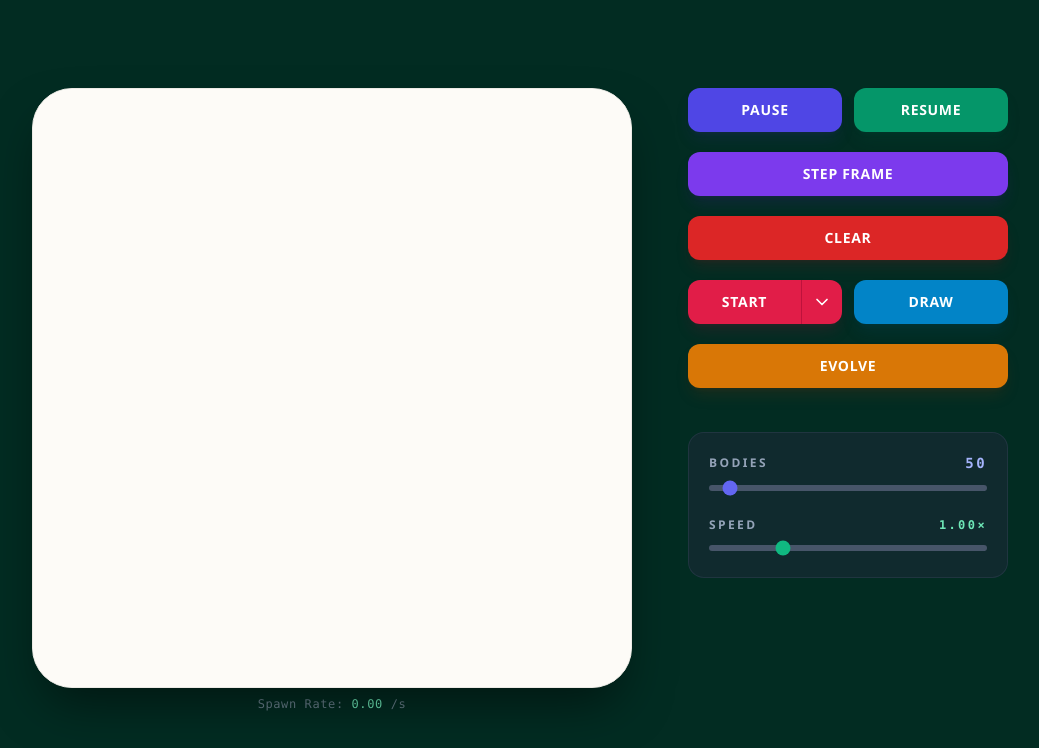
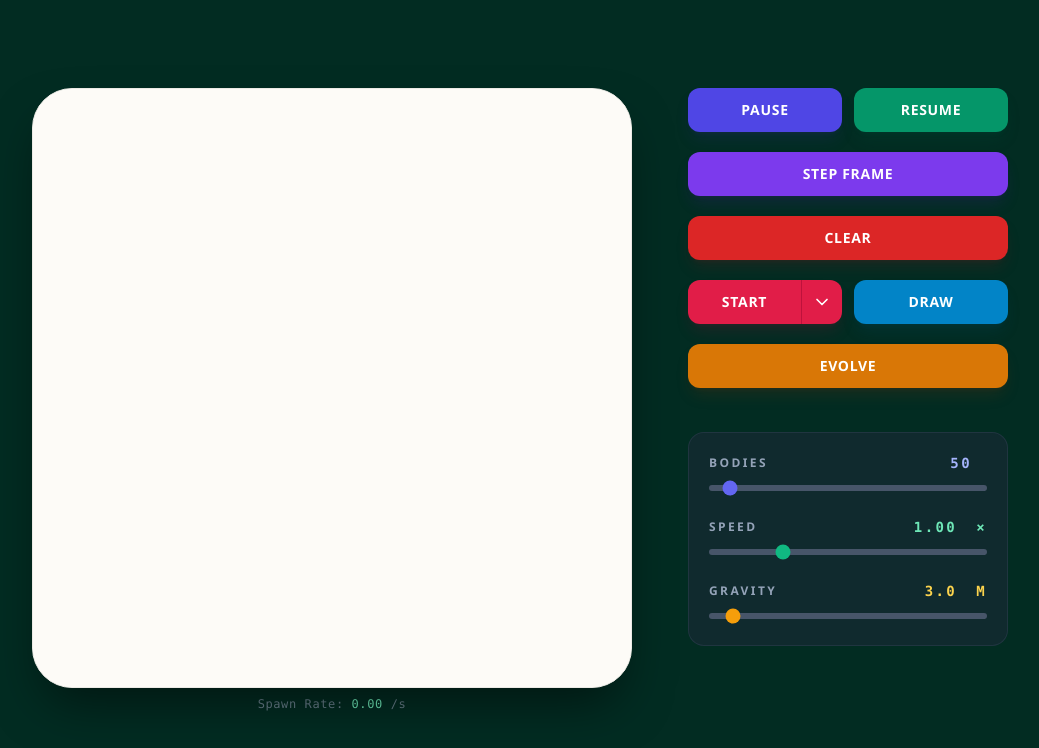
Before and after one commit to nikkolaka/body-simulation, a website: page index.html in a window 1280 px wide. Shown: the whole page, without its empty margins (32-1071 px from the left). Drawn offline with nearby package versions, Linux system fonts and the light colour scheme; animation ran at ten frames a second.

Commit message:
added gravity constant slider

```diff
--- a/index.html
+++ b/index.html
@@ -83,7 +83,9 @@
                     <div
                         class="flex items-center justify-between text-xs uppercase tracking-[0.2em] text-slate-400 font-bold">
                         <span>Bodies</span>
-                        <span id="bodyCountLabel" class="text-sm font-mono text-indigo-300">50</span>
+                        <input type="number" id="bodyCountInput"
+                            class="text-sm font-mono text-indigo-300 bg-transparent w-16 text-right focus:outline-none focus:border-b focus:border-indigo-500 appearance-none"
+                            value="50">
                     </div>
                     <input type="range" id="bodyCountSlider" min="1" max="1024" value="50" step="1"
                         class="w-full cursor-pointer accent-indigo-500 h-1.5 rounded-full bg-slate-600 appearance-none hover:bg-slate-500 transition-colors">
@@ -93,10 +95,30 @@
                     <div
                         class="flex items-center justify-between text-xs uppercase tracking-[0.2em] text-slate-400 font-bold">
                         <span>Speed</span>
-                        <span class="font-mono text-emerald-300"><span id="speedLabel">1.0</span>×</span>
+                        <div class="flex items-center gap-1">
+                            <input type="number" id="speedInput"
+                                class="text-sm font-mono text-emerald-300 bg-transparent w-16 text-right focus:outline-none focus:border-b focus:border-emerald-500 appearance-none"
+                                value="1.00" step="0.01">
+                            <span class="text-sm font-mono text-emerald-300">×</span>
+                        </div>
                     </div>
                     <input type="range" id="speedSlider" min="0" max="400" value="100" step="1"
                         class="w-full cursor-pointer accent-emerald-500 h-1.5 rounded-full bg-slate-600 appearance-none hover:bg-slate-500 transition-colors">
+                </div>
+
+                <div class="space-y-2 pt-2">
+                    <div
+                        class="flex items-center justify-between text-xs uppercase tracking-[0.2em] text-slate-400 font-bold">
+                        <span>Gravity</span>
+                        <div class="flex items-center gap-1">
+                            <input type="number" id="gravityInput"
+                                class="text-sm font-mono text-amber-300 bg-transparent w-16 text-right focus:outline-none focus:border-b focus:border-amber-500 appearance-none"
+                                value="3.0" step="0.1">
+                            <span class="text-sm font-mono text-amber-300">µ</span>
+                        </div>
+                    </div>
+                    <input type="range" id="gravitySlider" min="0" max="500" value="30" step="1"
+                        class="w-full cursor-pointer accent-amber-500 h-1.5 rounded-full bg-slate-600 appearance-none hover:bg-slate-500 transition-colors">
                 </div>
             </div>
         </div>
@@ -105,18 +127,47 @@
     <script src="main.js"></script>
     <script>
         window.addEventListener('DOMContentLoaded', () => {
-            const bodySlider = document.getElementById('bodyCountSlider');
-            const bodyLabel = document.getElementById('bodyCountLabel');
-            const speedSlider = document.getElementById('speedSlider');
-            const speedLabel = document.getElementById('speedLabel');
+            const setupControl = (sliderId, inputId, scale, fixed) => {
+                const slider = document.getElementById(sliderId);
+                const input = document.getElementById(inputId);
 
-            const updateBodyLabel = () => bodyLabel.textContent = bodySlider.value;
-            const updateSpeedLabel = () => speedLabel.textContent = (Number(speedSlider.value) / 100).toFixed(2);
+                const updateInput = () => {
+                    input.value = (Number(slider.value) * scale).toFixed(fixed);
+                };
 
-            bodySlider.addEventListener('input', updateBodyLabel);
-            speedSlider.addEventListener('input', updateSpeedLabel);
-            updateBodyLabel();
-            updateSpeedLabel();
+                const updateSlider = () => {
+                    let val = Number(input.value) / scale;
+                    const max = Number(slider.max);
+                    const min = Number(slider.min);
+
+                    if (val > max) {
+                        val = max;
+                        input.value = (val * scale).toFixed(fixed);
+                    } else if (val < min) {
+                        val = min;
+                        input.value = (val * scale).toFixed(fixed);
+                    }
+                    slider.value = val;
+                    // Trigger input event on slider so main.js or other listeners know it changed
+                    slider.dispatchEvent(new Event('input'));
+                };
+
+                slider.addEventListener('input', updateInput);
+                input.addEventListener('change', updateSlider);
+                input.addEventListener('keydown', (e) => {
+                    if (e.key === 'Enter') {
+                        updateSlider();
+                        input.blur();
+                    }
+                });
+
+                // Initial update
+                updateInput();
+            };
+
+            setupControl('bodyCountSlider', 'bodyCountInput', 1, 0);
+            setupControl('speedSlider', 'speedInput', 0.01, 2);
+            setupControl('gravitySlider', 'gravityInput', 0.1, 1);
         });
     </script>
 </body>
--- a/main.js
+++ b/main.js
@@ -269,8 +269,8 @@ uniform sampler2D uVel;
 uniform float uN;
 uniform float uSide;
 uniform float uDT;
+uniform float uG;
 
-#define G 0.000003
 #define SOFTEN 0.02
 #define DAMP 0.997
 void main(){
@@ -285,7 +285,7 @@ void main(){
             float dy = other.y-myPos.y;
             float distSqr = dx*dx+dy*dy+SOFTEN;
             float invDist = 1.0/sqrt(distSqr);
-            float f = (G * other.w) * invDist * invDist;
+            float f = (uG * other.w) * invDist * invDist;
             if(distSqr>0.0) {
                 force.x += dx * f;
                 force.y += dy * f;
@@ -666,6 +666,7 @@ function step(dt) {
     gl.uniform1f(gl.getUniformLocation(velProg, 'uN'), N);
     gl.uniform1f(gl.getUniformLocation(velProg, 'uSide'), side);
     gl.uniform1f(gl.getUniformLocation(velProg, 'uDT'), dt);
+    gl.uniform1f(gl.getUniformLocation(velProg, 'uG'), getGravity());
     gl.drawArrays(gl.TRIANGLES, 0, 6);
     gl.disableVertexAttribArray(loc);
     // Update positions (write to nextPosFB, read from curPosTex, nextVelTex)
@@ -729,6 +730,15 @@ function getSimSpeed() {
     const slider = document.getElementById('speedSlider');
     if (!slider) return 1.0;
     return Number(slider.value) / 100.0; // Now supports up to 4.0x (400/100)
+}
+
+function getGravity() {
+    const slider = document.getElementById('gravitySlider');
+    if (!slider) return 0.000003;
+    // Slider 0-100, default 30 (3.0 micro).
+    // Value 30 -> 0.000003
+    // So value * 0.0000001
+    return Number(slider.value) * 0.0000001;
 }
 
 function resetSpawnRate() {
```
